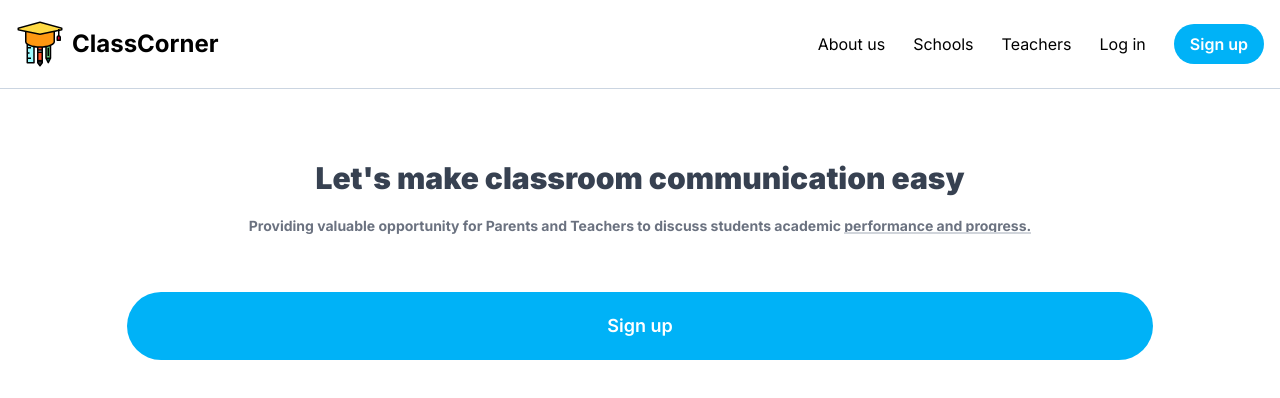
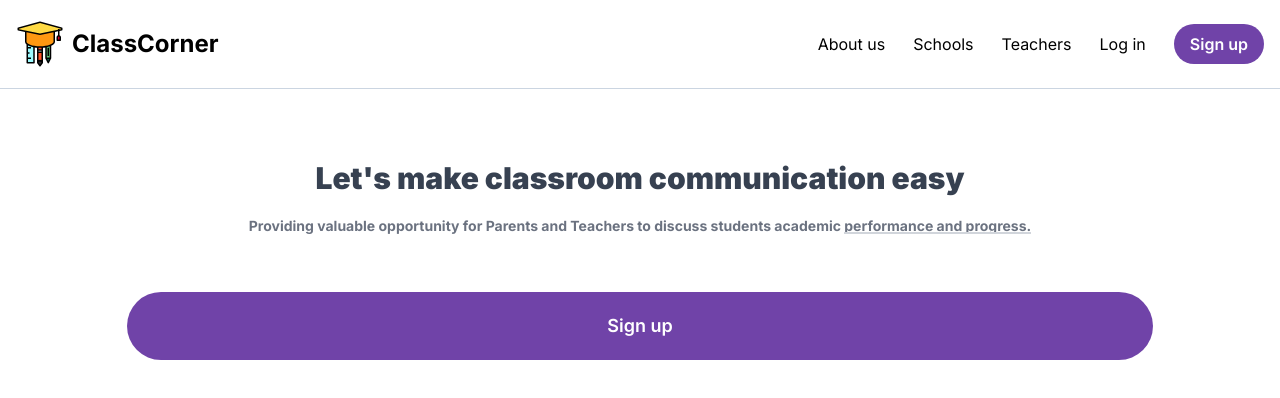
Before and after one commit to BradleyRobertTaylor/class-corner, a Next.js app: page / in a window 1280 px wide. Shown: the top 398 px of the page. Built offline with nearby package versions, Linux system fonts and the light colour scheme.

Commit message:
button color changed to putple

```diff
--- a/tailwind.config.js
+++ b/tailwind.config.js
@@ -8,7 +8,7 @@ module.exports = {
   theme: {
     extend: {
       colors: {
-        "button-blue": "#00b2f7",
+        "button-blue": "#7043A8",
       },
     },
   },
```
